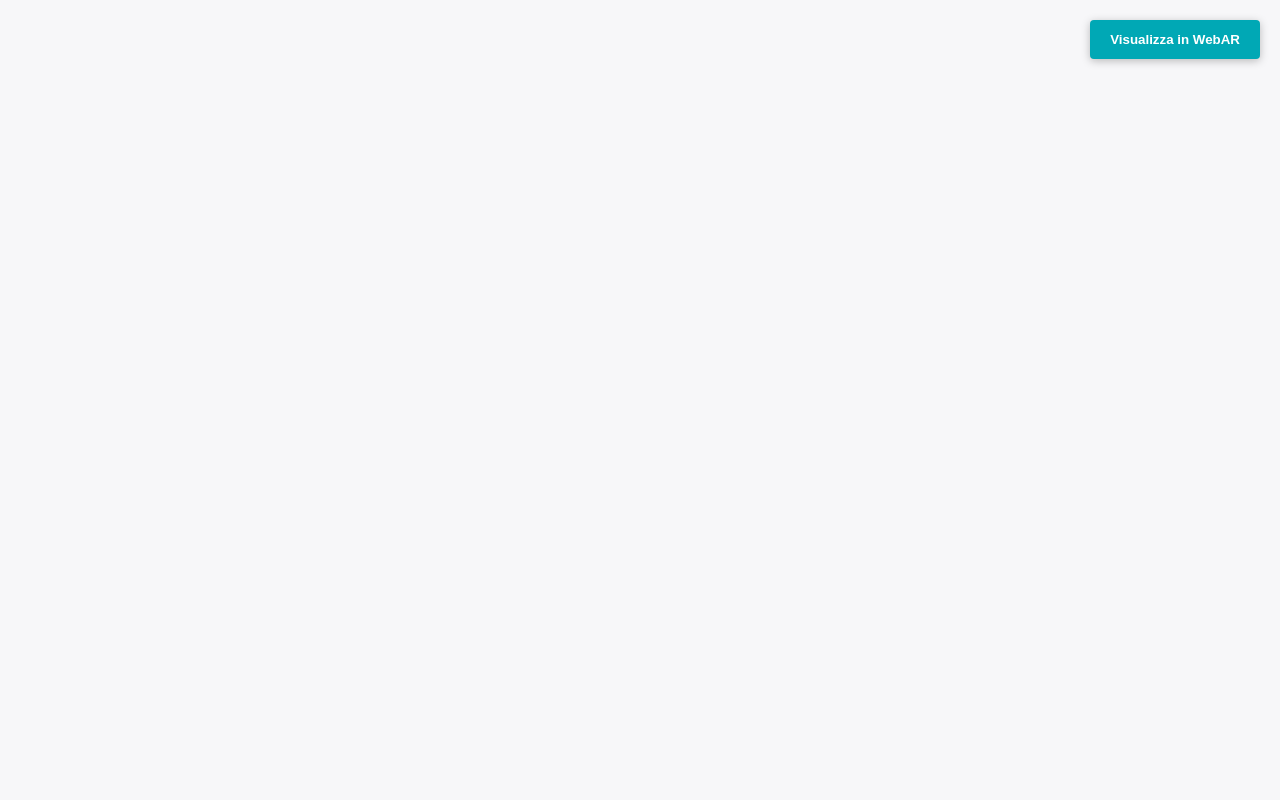
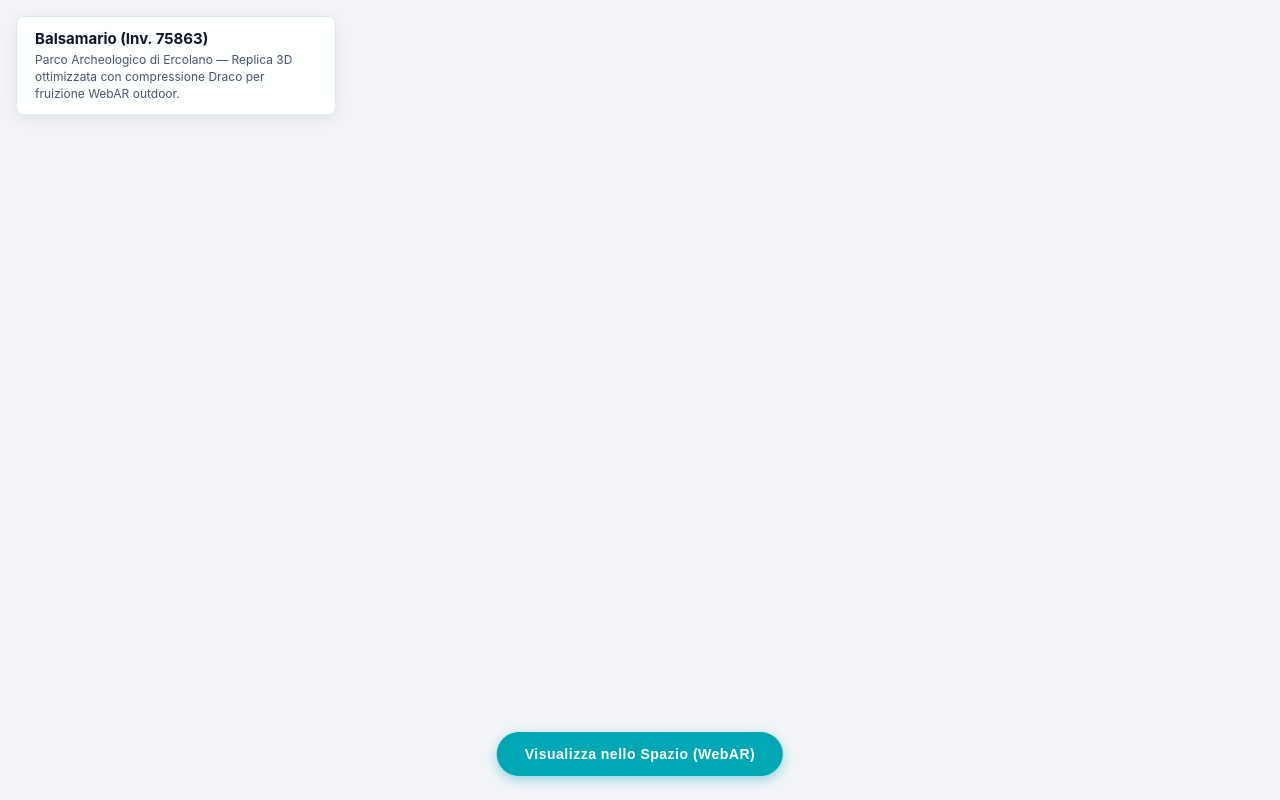
Before and after one commit to Ford775/ercolano-3d-assets, a plain HTML site: page index.html in a window 1280 px wide. Drawn offline with Linux system fonts and the light colour scheme; some packages are replaced by stand-ins of ours; a script that the page names is missing.

Commit message:
Update index.html

```diff
--- a/index.html
+++ b/index.html
@@ -2,22 +2,103 @@
 <html lang="it">
 <head>
   <meta charset="utf-8">
-  <title>Balsamario 3D - Parco Archeologico di Ercolano</title>
-  <meta name="viewport" content="width=device-width, initial-scale=1">
+  <meta name="viewport" content="width=device-width, initial-scale=1.0, user-scalable=no">
+  <title>Balsamario Inv. 75863 - Parco Archeologico di Ercolano | WebAR</title>
+
+  <!-- Google model-viewer standard W3C WebXR -->
   <script type="module" src="https://ajax.googleapis.com/ajax/libs/model-viewer/4.3.1/model-viewer.min.js"></script>
+
   <style>
-    body, html { margin: 0; padding: 0; width: 100%; height: 100%; overflow: hidden; background: #f7f7f9; font-family: sans-serif; }
-    model-viewer { width: 100%; height: 100%; }
-    .btn-ar { background: #00A8B5; color: #fff; border: none; border-radius: 4px; padding: 12px 20px; font-weight: bold; position: absolute; top: 20px; right: 20px; cursor: pointer; box-shadow: 0 2px 8px rgba(0,0,0,0.25); }
+    * {
+      box-sizing: border-box;
+      margin: 0;
+      padding: 0;
+    }
+    body, html {
+      width: 100%;
+      height: 100%;
+      overflow: hidden;
+      background-color: #f2f4f8;
+      font-family: -apple-system, BlinkMacSystemFont, "Segoe UI", Roboto, Helvetica, Arial, sans-serif;
+    }
+    model-viewer {
+      width: 100%;
+      height: 100%;
+      --poster-color: transparent;
+    }
+    /* Scheda descrittiva scientifica */
+    .info-card {
+      position: absolute;
+      top: 16px;
+      left: 16px;
+      background: rgba(255, 255, 255, 0.92);
+      backdrop-filter: blur(8px);
+      padding: 12px 18px;
+      border-radius: 8px;
+      box-shadow: 0 4px 15px rgba(0, 0, 0, 0.08);
+      max-width: 320px;
+      z-index: 10;
+      border: 1px solid #e2e8f0;
+    }
+    .info-card h1 {
+      font-size: 15px;
+      color: #0f172a;
+      margin-bottom: 4px;
+      font-weight: 700;
+    }
+    .info-card p {
+      font-size: 12px;
+      color: #475569;
+      line-height: 1.4;
+    }
+    /* Pulsante di avvio Realtà Aumentata */
+    .ar-button {
+      position: absolute;
+      bottom: 24px;
+      left: 50%;
+      transform: translateX(-50%);
+      background-color: #00A8B5;
+      color: #ffffff;
+      border: none;
+      border-radius: 30px;
+      padding: 14px 28px;
+      font-size: 14px;
+      font-weight: 700;
+      letter-spacing: 0.5px;
+      cursor: pointer;
+      box-shadow: 0 4px 12px rgba(0, 168, 181, 0.4);
+      display: flex;
+      align-items: center;
+      gap: 8px;
+      z-index: 10;
+      transition: background-color 0.2s ease, transform 0.2s ease;
+    }
+    .ar-button:active {
+      transform: translateX(-50%) scale(0.96);
+    }
   </style>
 </head>
 <body>
+
+  <div class="info-card">
+    <h1>Balsamario (Inv. 75863)</h1>
+    <p>Parco Archeologico di Ercolano — Replica 3D ottimizzata con compressione Draco per fruizione WebAR outdoor.</p>
+  </div>
+
   <model-viewer
     src="balsamario-draco.glb"
-    alt="Balsamario Inv. 75863"
-    ar ar-modes="webxr scene-viewer quick-look"
-    camera-controls auto-rotate shadow-intensity="1">
-    <button slot="ar-button" class="btn-ar">Visualizza in WebAR</button>
+    alt="Balsamario Inv. 75863 - Parco Archeologico di Ercolano"
+    ar
+    ar-modes="webxr scene-viewer quick-look"
+    camera-controls
+    auto-rotate
+    shadow-intensity="1"
+    exposure="1">
+
+    <button slot="ar-button" class="ar-button">
+      Visualizza nello Spazio (WebAR)
+    </button>
   </model-viewer>
+
 </body>
 </html>
```
